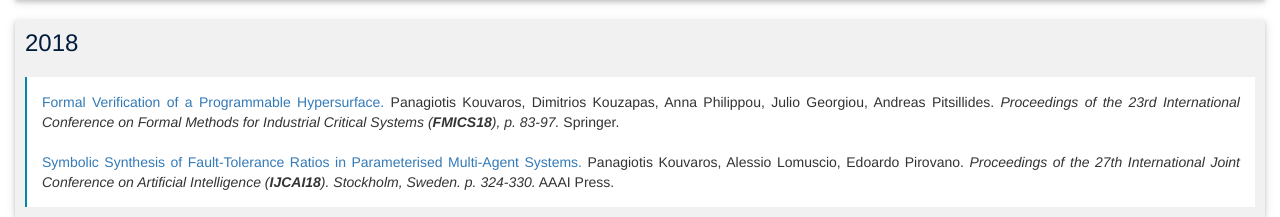
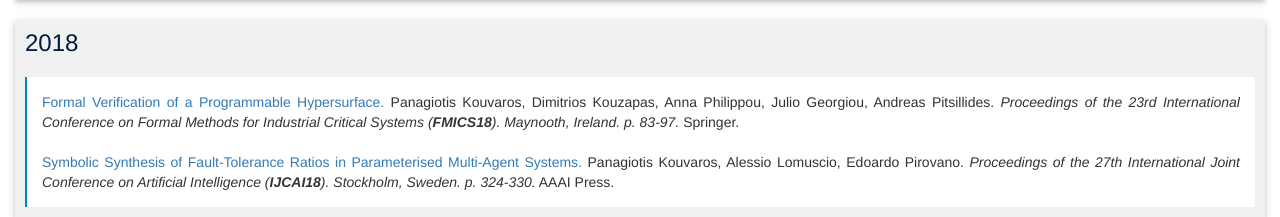
Before and after one commit to pkouvaros/pkouvaros.github.io, a plain HTML site: page index.html in a window 1280 px wide. Shown: the part 2110-2327 px from the top of the page. Drawn offline with nearby package versions, Linux system fonts and the light colour scheme.

Commit message:
minor edit

```diff
--- a/index.html
+++ b/index.html
@@ -282,7 +282,7 @@ agents with the development of <strong> (parameterised) model checking
 a Programmable Hypersurface.</a> Panagiotis Kouvaros, Dimitrios Kouzapas,
 Anna Philippou, Julio Georgiou, Andreas Pitsillides. <em>Proceedings of the
 23rd International Conference on Formal Methods for Industrial Critical
-Systems (<strong>FMICS18</strong>), p.  83-97.</em> Springer.
+Systems (<strong>FMICS18</strong>). Maynooth, Ireland. p.  83-97.</em> Springer.
     </div>
     <div class="pub-item">
 	<a href="publications/IJCAI18-KLP/paper.pdf">Symbolic Synthesis of
```
